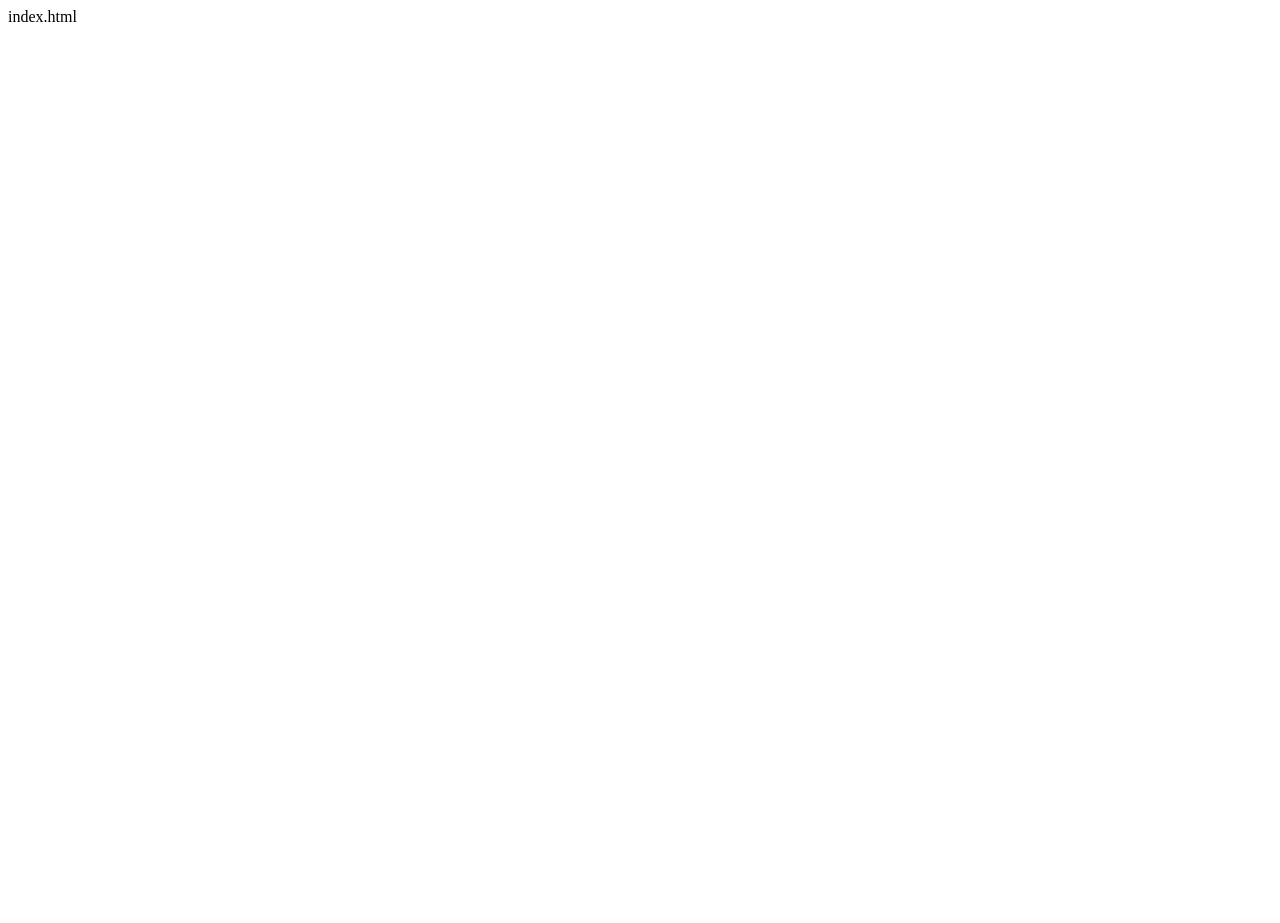
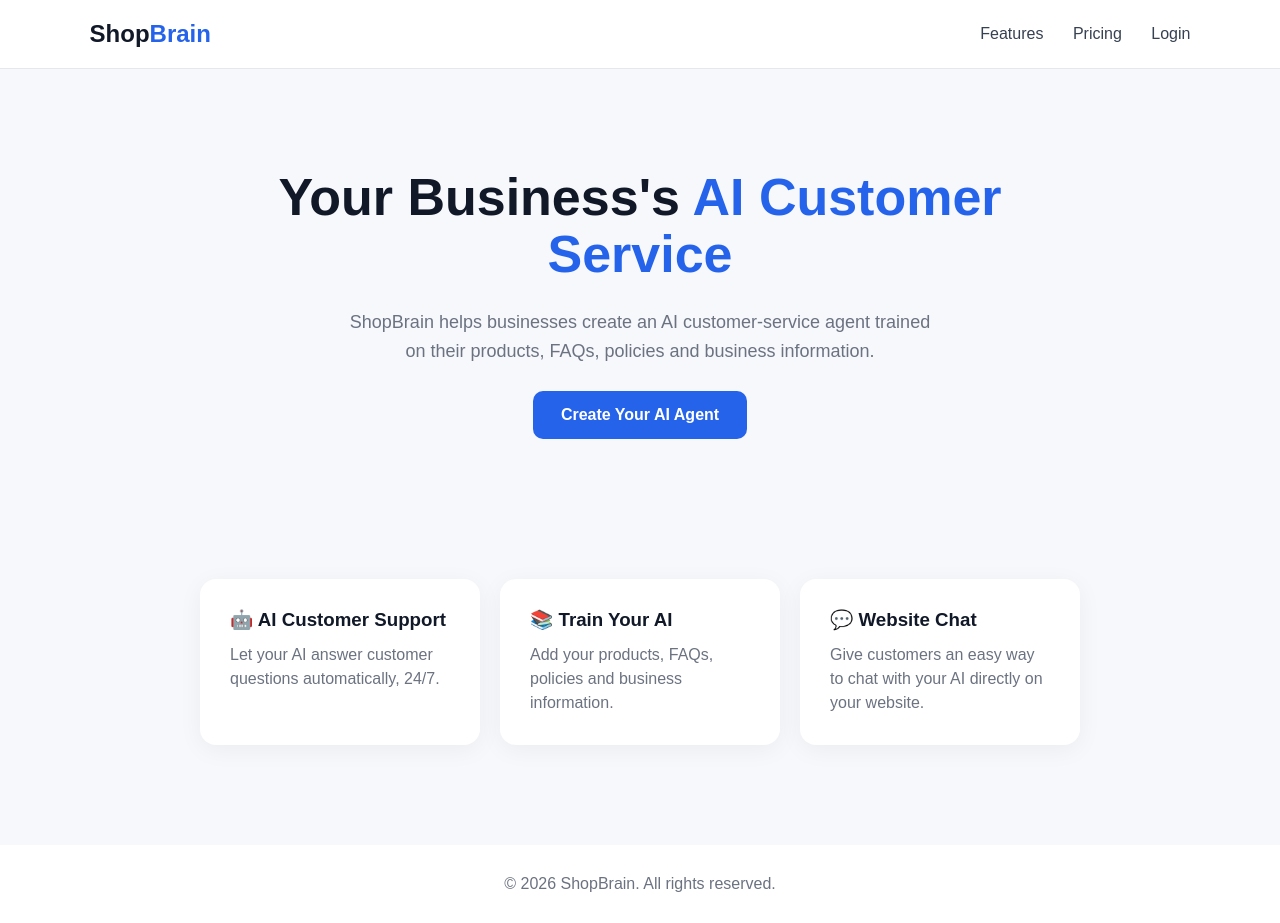
Before and after one commit to Shopbrain-dot/Shopbrain, a plain HTML site: page index.html in a window 1280 px wide. Before the commit the page ends 800 px from the top, so only its background shows below. Drawn offline with Linux system fonts and the light colour scheme.

Commit message:
Update index.html

```diff
--- a/index.html
+++ b/index.html
@@ -1 +1,217 @@
-index.html
+<!DOCTYPE html>
+<html lang="en">
+<head>
+  <meta charset="UTF-8">
+  <meta name="viewport" content="width=device-width, initial-scale=1.0">
+
+  <title>ShopBrain - AI Customer Service</title>
+
+  <style>
+    * {
+      box-sizing: border-box;
+      margin: 0;
+      padding: 0;
+    }
+
+    body {
+      font-family: Arial, sans-serif;
+      background: #f7f8fc;
+      color: #111827;
+    }
+
+    header {
+      display: flex;
+      justify-content: space-between;
+      align-items: center;
+      padding: 20px 7%;
+      background: white;
+      border-bottom: 1px solid #e5e7eb;
+    }
+
+    .logo {
+      font-size: 24px;
+      font-weight: 800;
+    }
+
+    .logo span {
+      color: #2563eb;
+    }
+
+    nav a {
+      margin-left: 25px;
+      text-decoration: none;
+      color: #374151;
+    }
+
+    .hero {
+      text-align: center;
+      padding: 100px 20px;
+    }
+
+    .hero h1 {
+      font-size: 52px;
+      max-width: 800px;
+      margin: auto;
+      line-height: 1.1;
+    }
+
+    .hero h1 span {
+      color: #2563eb;
+    }
+
+    .hero p {
+      max-width: 600px;
+      margin: 25px auto;
+      font-size: 18px;
+      color: #6b7280;
+      line-height: 1.6;
+    }
+
+    .button {
+      display: inline-block;
+      background: #2563eb;
+      color: white;
+      padding: 15px 28px;
+      border-radius: 10px;
+      text-decoration: none;
+      font-weight: bold;
+    }
+
+    .features {
+      display: flex;
+      justify-content: center;
+      gap: 20px;
+      padding: 40px 7% 100px;
+      flex-wrap: wrap;
+    }
+
+    .card {
+      background: white;
+      padding: 30px;
+      border-radius: 16px;
+      width: 280px;
+      box-shadow: 0 5px 25px rgba(0,0,0,0.05);
+    }
+
+    .card h3 {
+      margin-bottom: 12px;
+    }
+
+    .card p {
+      color: #6b7280;
+      line-height: 1.5;
+    }
+
+    footer {
+      text-align: center;
+      padding: 30px;
+      background: white;
+      color: #6b7280;
+    }
+
+    @media (max-width: 600px) {
+      header {
+        padding: 18px 5%;
+      }
+
+      nav a {
+        margin-left: 10px;
+        font-size: 14px;
+      }
+
+      .hero {
+        padding: 70px 20px;
+      }
+
+      .hero h1 {
+        font-size: 38px;
+      }
+    }
+  </style>
+</head>
+
+<body>
+
+  <header>
+
+    <div class="logo">
+      Shop<span>Brain</span>
+    </div>
+
+    <nav>
+      <a href="#features">Features</a>
+      <a href="#pricing">Pricing</a>
+      <a href="dashboard.html">Login</a>
+    </nav>
+
+  </header>
+
+
+  <section class="hero">
+
+    <h1>
+      Your Business's
+      <span>AI Customer Service</span>
+    </h1>
+
+    <p>
+      ShopBrain helps businesses create an AI customer-service
+      agent trained on their products, FAQs, policies and
+      business information.
+    </p>
+
+    <a href="agent.html" class="button">
+      Create Your AI Agent
+    </a>
+
+  </section>
+
+
+  <section class="features" id="features">
+
+    <div class="card">
+
+      <h3>🤖 AI Customer Support</h3>
+
+      <p>
+        Let your AI answer customer questions automatically,
+        24/7.
+      </p>
+
+    </div>
+
+
+    <div class="card">
+
+      <h3>📚 Train Your AI</h3>
+
+      <p>
+        Add your products, FAQs, policies and business
+        information.
+      </p>
+
+    </div>
+
+
+    <div class="card">
+
+      <h3>💬 Website Chat</h3>
+
+      <p>
+        Give customers an easy way to chat with your AI
+        directly on your website.
+      </p>
+
+    </div>
+
+  </section>
+
+
+  <footer>
+
+    © 2026 ShopBrain. All rights reserved.
+
+  </footer>
+
+</body>
+</html>
```
